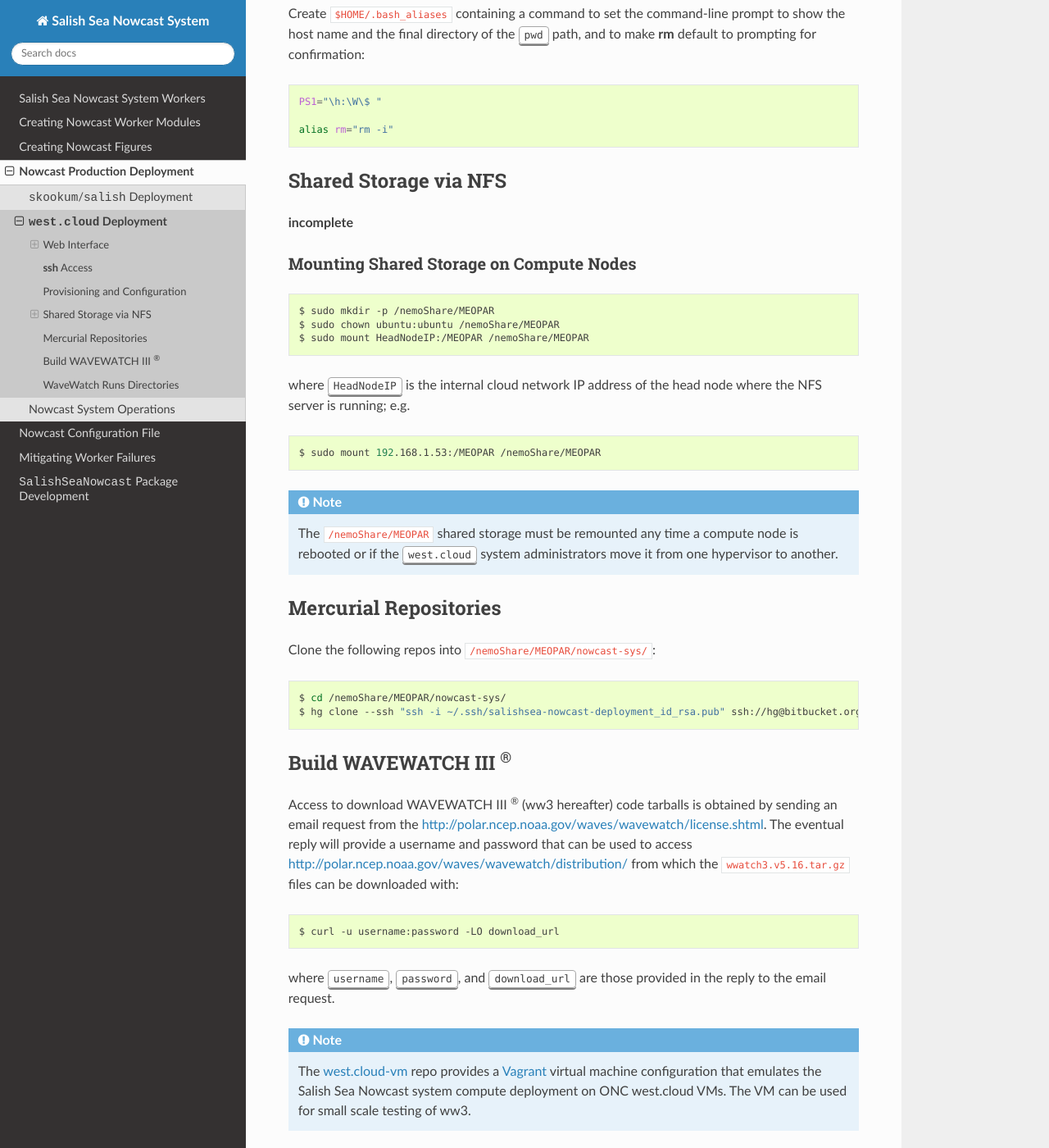
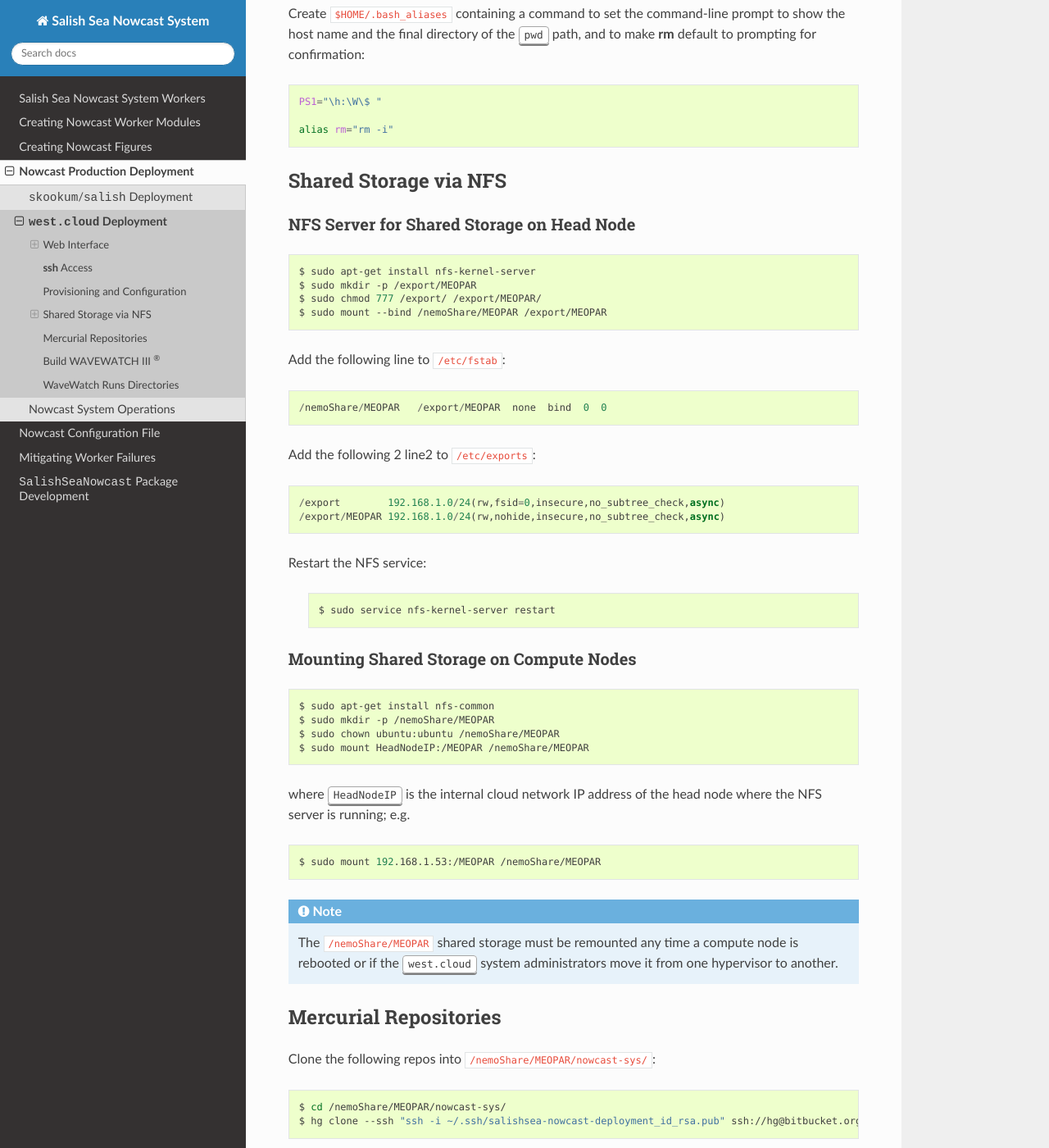
Before and after one commit to SalishSeaCast/SalishSeaNowcast, a Sphinx documentation site: the page built from docs/deployment/west_cloud.rst, in a window 1280 px wide and 1400 px high, scrolled down 5874 px. Shown: the whole window at 82% size. Built offline with Sphinx 7.4.7 and the Read the Docs theme 2.0.0, drawn with Linux system fonts in a browser that asks for light colours; the version number could not be read and is left out.

Commit message:
Add NFS server setup for shared storage to west.cloud deployment docs.

```diff
--- a/docs/deployment/west_cloud.rst
+++ b/docs/deployment/west_cloud.rst
@@ -316,7 +316,30 @@ and to make :command:`rm` default to prompting for confirmation:
 Shared Storage via NFS
 ======================
 
-**incomplete**
+NFS Server for Shared Storage on Head Node
+------------------------------------------
+
+.. code-block:: bash
+
+    $ sudo apt-get install nfs-kernel-server
+    $ sudo mkdir -p /export/MEOPAR
+    $ sudo chmod 777 /export/ /export/MEOPAR/
+    $ sudo mount --bind /nemoShare/MEOPAR /export/MEOPAR
+
+Add the following line to :file:`/etc/fstab`::
+
+  /nemoShare/MEOPAR   /export/MEOPAR  none  bind  0  0
+
+Add the following 2 line2 to :file:`/etc/exports`::
+
+  /export        192.168.1.0/24(rw,fsid=0,insecure,no_subtree_check,async)
+  /export/MEOPAR 192.168.1.0/24(rw,nohide,insecure,no_subtree_check,async)
+
+Restart the NFS service:
+
+  .. code-block:: bash
+
+    $ sudo service nfs-kernel-server restart
 
 
 Mounting Shared Storage on Compute Nodes
@@ -324,6 +347,7 @@ Mounting Shared Storage on Compute Nodes
 
 .. code-block:: bash
 
+    $ sudo apt-get install nfs-common
     $ sudo mkdir -p /nemoShare/MEOPAR
     $ sudo chown ubuntu:ubuntu /nemoShare/MEOPAR
     $ sudo mount HeadNodeIP:/MEOPAR /nemoShare/MEOPAR
```
